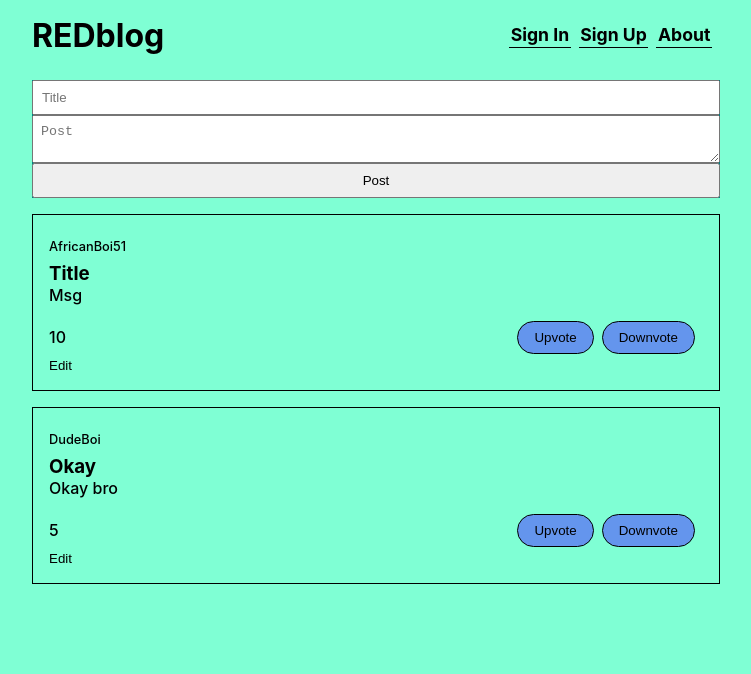
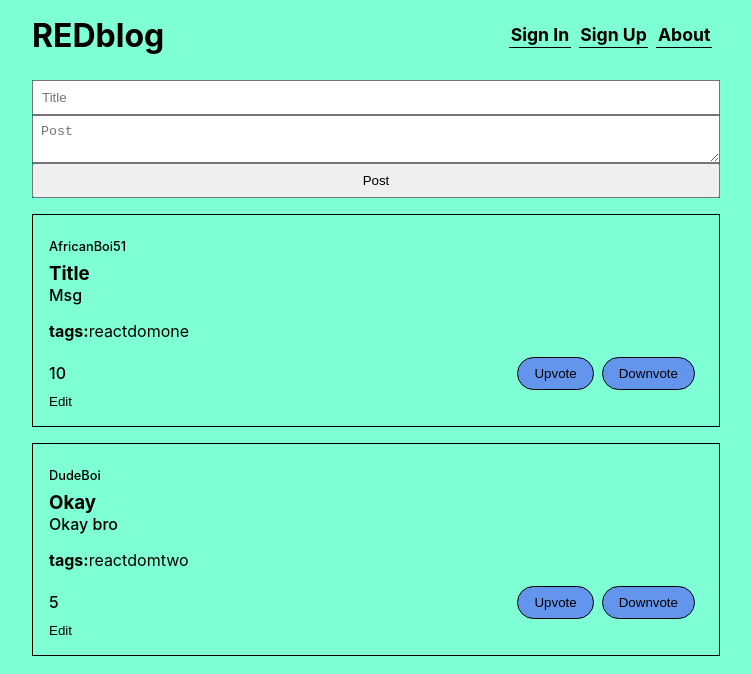
Before and after one commit to RiadSaidur/react-blog, a React (Create React App) app: page / in a window 1280 px wide. Shown: the top 674 px of the page, without its empty margins (264-1015 px from the left). Built offline with nearby package versions, Linux system fonts and the light colour scheme.

Commit message:
minor changes: temporary data

```diff
--- a/src/components/Home.js
+++ b/src/components/Home.js
@@ -10,14 +10,16 @@ function Signin(){
       author: 'AfricanBoi51',
       title: 'Title',
       msg: 'Msg',
-      likes: 10
+      likes: 10,
+      tags: ['react', 'dom', 'one']
     },
     {
       key: 1,
       author: 'DudeBoi',
       title: "Okay",
       msg: "Okay bro",
-      likes: 5
+      likes: 5,
+      tags: ['react', 'dom', 'two']
     }
   ]);
   const newPost = event => {
--- a/src/components/Posts.js
+++ b/src/components/Posts.js
@@ -17,6 +17,12 @@ function NewPost({ posts, upvote, downvote }){
                 <h3>{post.title}</h3>
                 <p>{post.msg}</p>
               </Link>
+              <div className="tags">
+                <h4>tags:</h4>
+                {post.tags.map(tag => (
+                  <Link to={`/p/${tag}`}>{tag}</Link>
+                ))}
+              </div>
               <div className="post-footer">
                 <p>{post.likes}</p>
                 <div className="post-footer-cta">
--- a/src/components/User.js
+++ b/src/components/User.js
@@ -6,17 +6,19 @@ function User({ match }){
   const [posts, updatePosts] =  useState([
     {
       key: 0,
-      author: match.params.user,
+      author: 'AfricanBoi51',
       title: 'Title',
       msg: 'Msg',
-      likes: 10
+      likes: 10,
+      tags: ['react', 'dom', 'one']
     },
     {
       key: 1,
-      author: match.params.user,
+      author: 'DudeBoi',
       title: "Okay",
       msg: "Okay bro",
-      likes: 5
+      likes: 5,
+      tags: ['react', 'dom', 'two']
     }
   ]);
   const upvote = key => {
```
Also changed, not shown: src/logo.svg (deleted).
